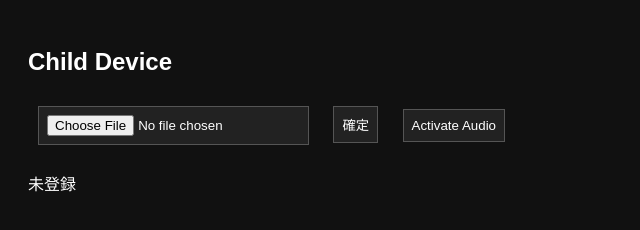
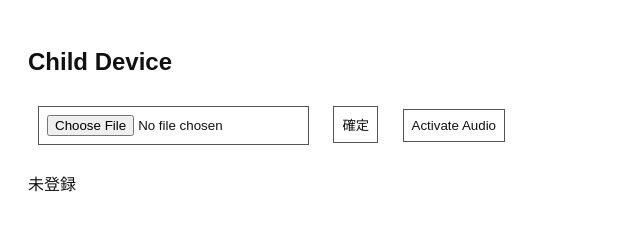
Before and after one commit to enswapwar/remote-controlmusic, a website: page index.html in a window 1280 px wide. Shown: the whole page, without its empty margins (0-640 px from the left). Drawn offline with nearby package versions, Linux system fonts and the light colour scheme; no server answers.

Commit message:
Update style.css

```diff
--- a/public/style.css
+++ b/public/style.css
@@ -1,6 +1,6 @@
 body {
-  background: #111;
-  color: white;
+  background: #ffffff;
+  color: #111;
   font-family: sans-serif;
   padding: 20px;
 }
@@ -8,7 +8,7 @@ body {
 button, select, input {
   margin: 10px;
   padding: 8px;
-  background: #222;
-  color: white;
+  background: #ffffff;
+  color: #111;
   border: 1px solid #555;
 }
```
